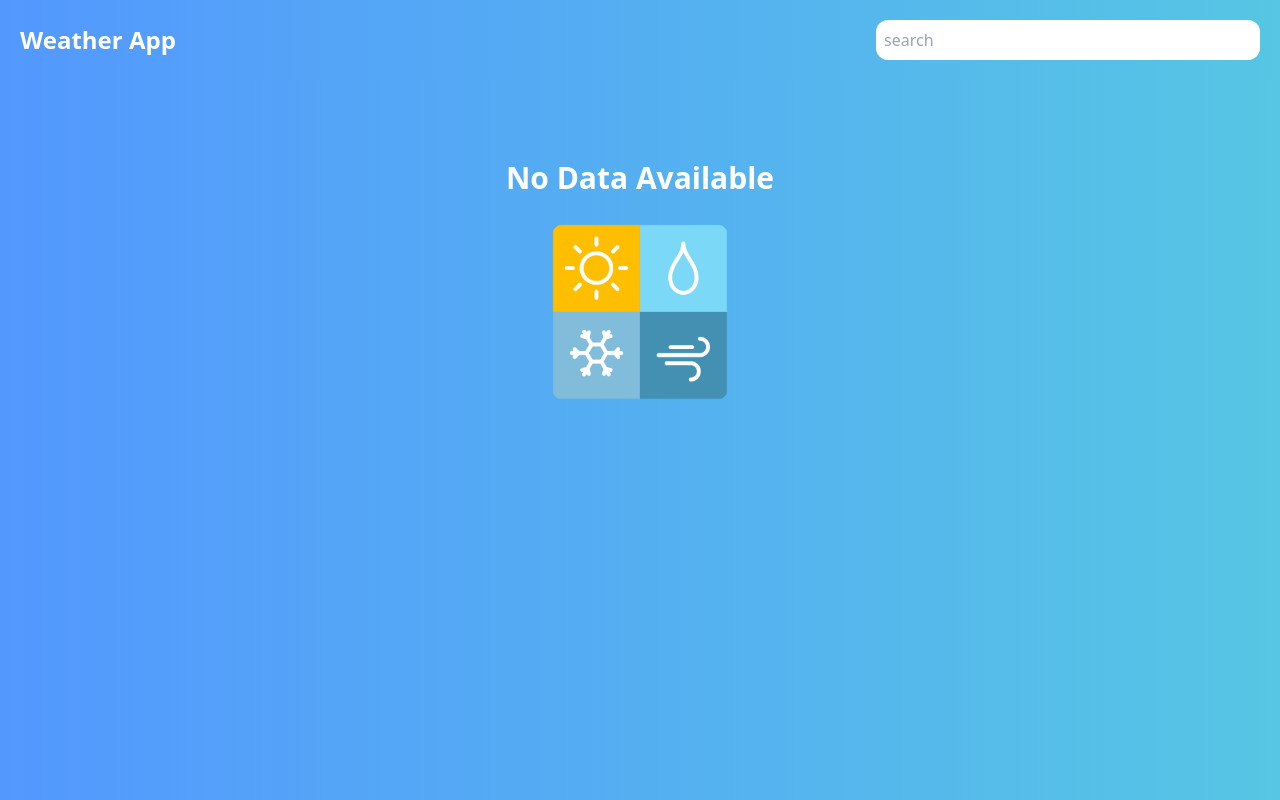
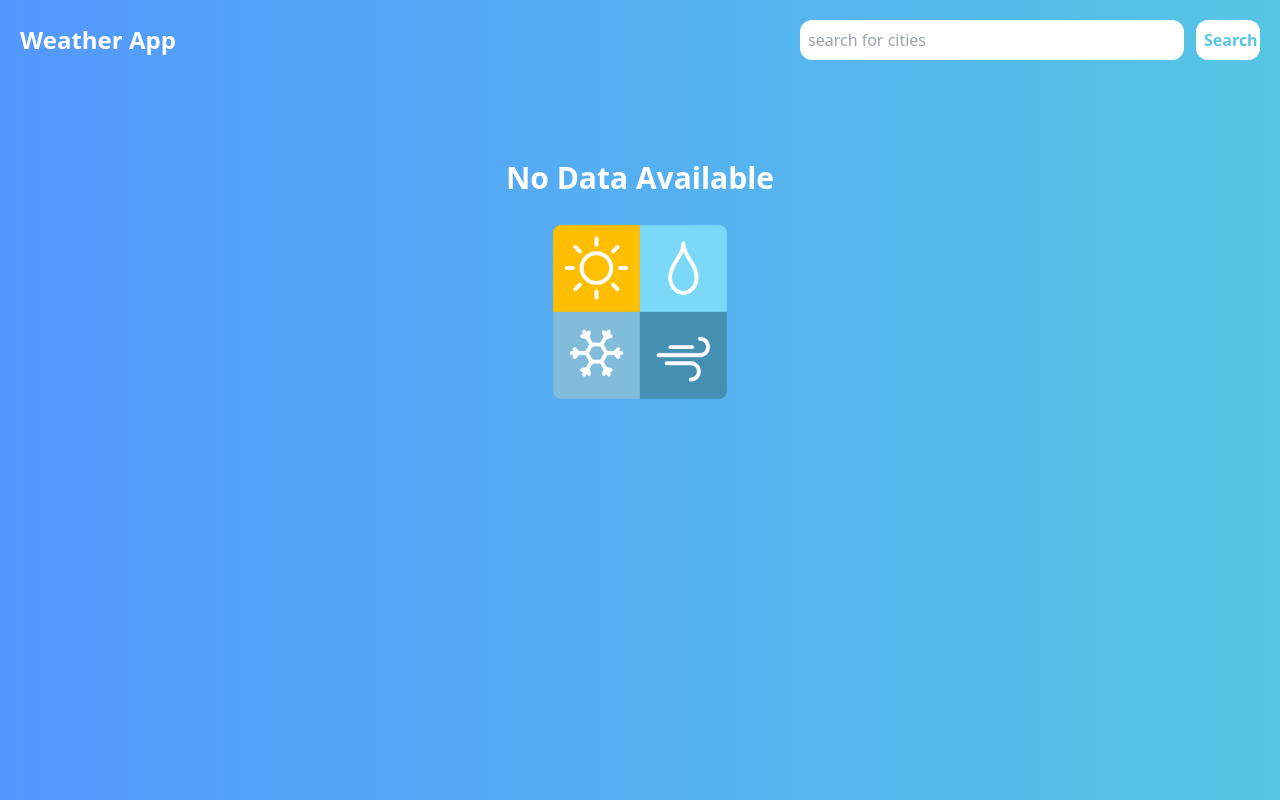
Before and after one commit to samaahmed1/Weather, a React (Vite) app: page / in a window 1280 px wide. Built offline with nearby package versions, Linux system fonts and the light colour scheme.

Commit message:
Update: Header

```diff
--- a/src/layouts/Header.jsx
+++ b/src/components/layouts/Header.jsx
@@ -8,8 +8,9 @@ export default function Header() {
             Weather App
           </Link>
         </div>
-        <div className="search">
-          <input className="outline-none border-none w-96 p-2 rounded-xl" type="search" name="search" id="search" placeholder="search" />
+        <div className="search flex gap-3">
+          <input className="outline-none border-none w-96 p-2 rounded-xl" type="search" name="search" id="search" placeholder="search for cities" />
+          <button className="p-2 rounded-xl bg-white w-16 text-[#56c6e4] font-semibold">Search</button>
         </div>
       </div>
     </header>
--- a/src/main.jsx
+++ b/src/main.jsx
@@ -1,8 +1,8 @@
 import "./index.css";
 import App from "./App.jsx";
 import { StrictMode } from "react";
-import Header from "./layouts/Header.jsx";
 import { createRoot } from "react-dom/client";
+import Header from "./components/layouts/Header.jsx";
 import { BrowserRouter, Route, Routes } from "react-router";
 
 createRoot(document.getElementById("root")).render(
```
